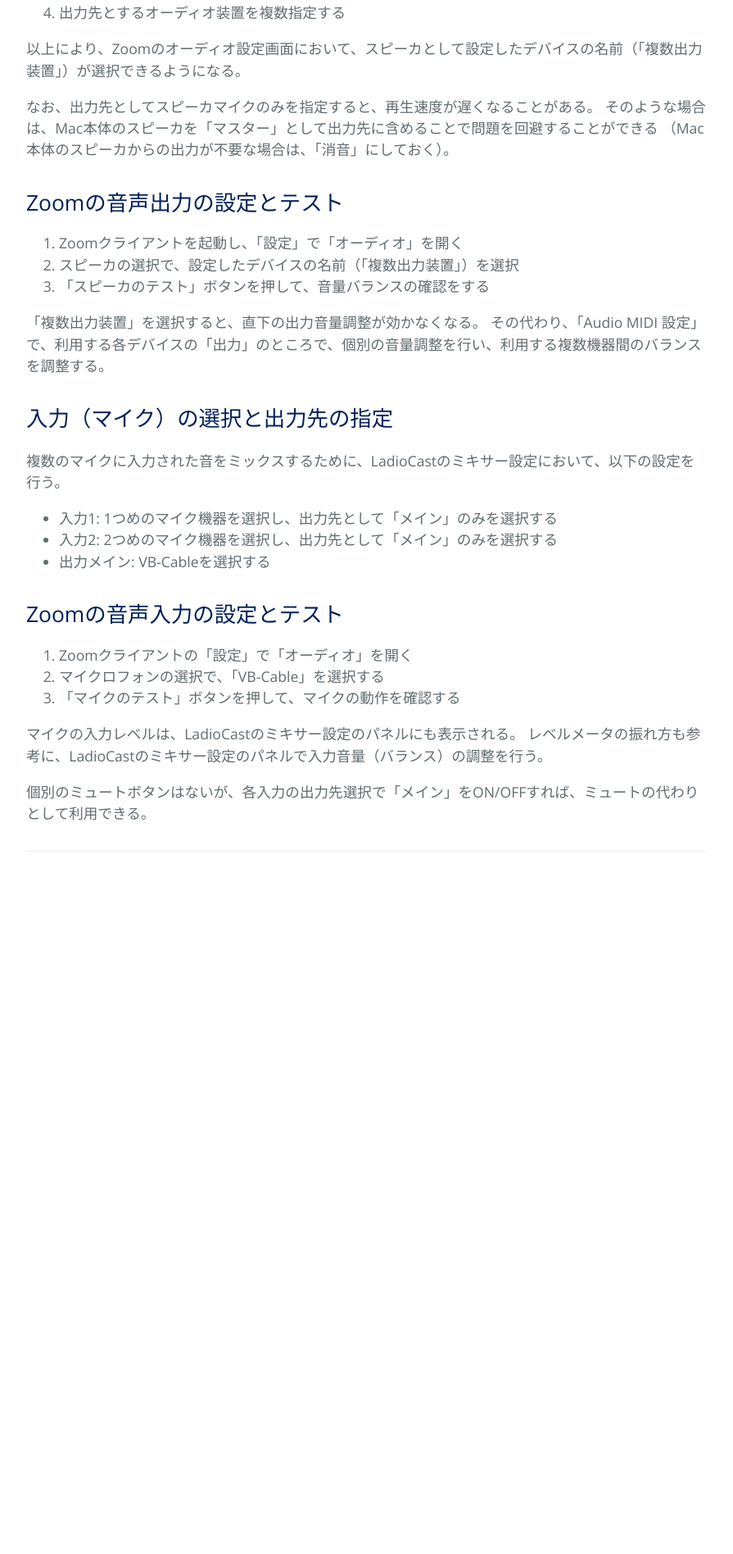
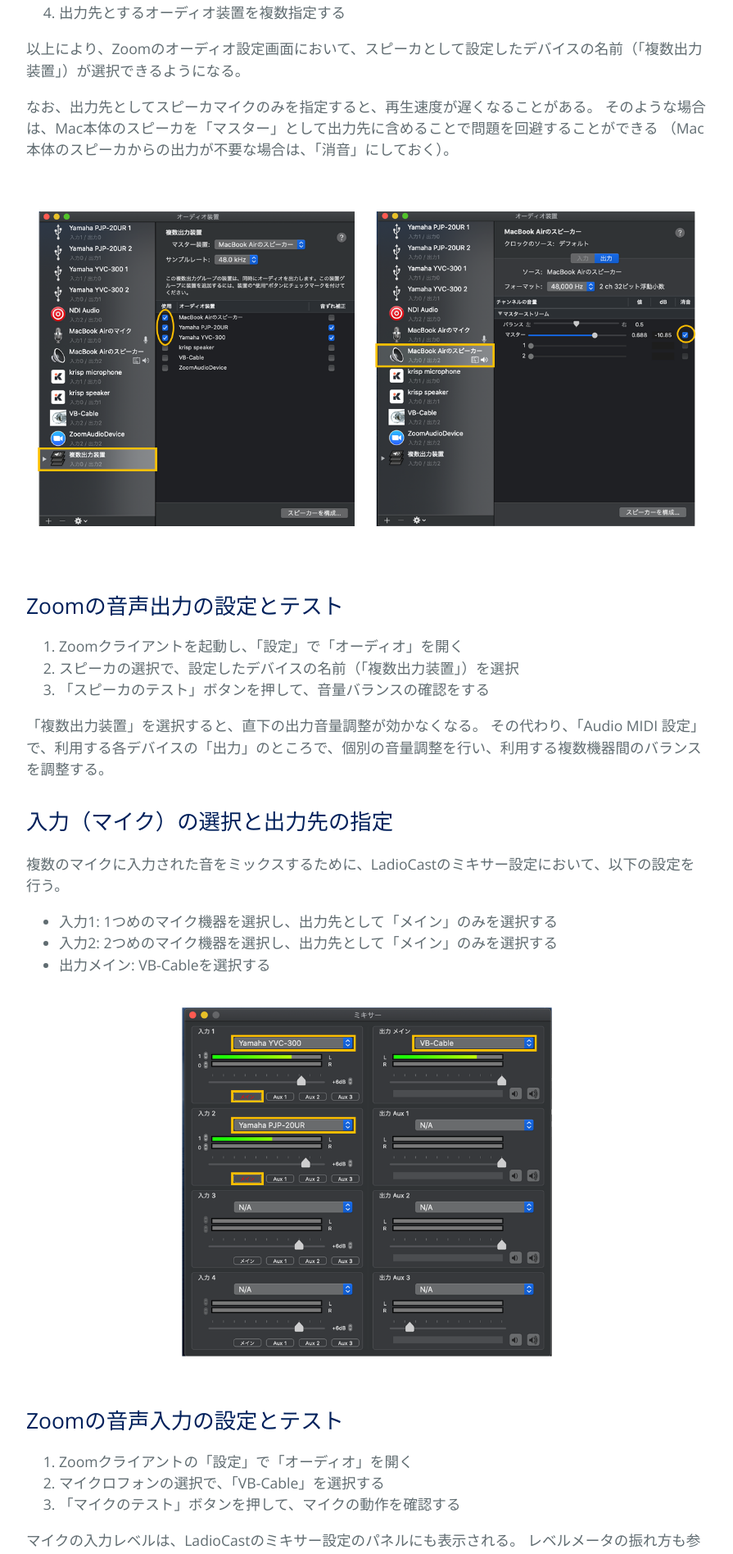
Before and after one commit to kyoto-u/online-edu, a Jekyll site: the page built from zoom-audio-ladiocast.md, in a window 1280 px wide. Shown: the part 1014-2910 px from the top of the page at 82% size, without its empty margins (192-1087 px from the left). Built offline with Jekyll 4.4.1, drawn with Linux system fonts in a browser that asks for light colours; before the commit the page ends 2117 px from its top, so only the background shows below that.

Commit message:
Update zoom-audio-ladiocast.md

```diff
--- a/zoom-audio-ladiocast.md
+++ b/zoom-audio-ladiocast.md
@@ -30,6 +30,8 @@ LadioCastは4つまでの入力を扱うことができるが、ここでは2つ
 そのような場合は、Mac本体のスピーカを「マスター」として出力先に含めることで問題を回避することができる
 （Mac本体のスピーカからの出力が不要な場合は、「消音」にしておく）。
 
+![AudioMIDI設定](audio-midi-config.png)
+
 ## Zoomの音声出力の設定とテスト
 
 1. Zoomクライアントを起動し、「設定」で「オーディオ」を開く
@@ -47,6 +49,8 @@ LadioCastは4つまでの入力を扱うことができるが、ここでは2つ
 - 入力2: 2つめのマイク機器を選択し、出力先として「メイン」のみを選択する
 - 出力メイン: VB-Cableを選択する
 
+![LadioCast設定](ladiocast-config.png)
+
 ## Zoomの音声入力の設定とテスト
 
 1. Zoomクライアントの「設定」で「オーディオ」を開く
```
Also changed, not shown: other parts of zoom-audio-ladiocast.md (+2 -0 lines).
